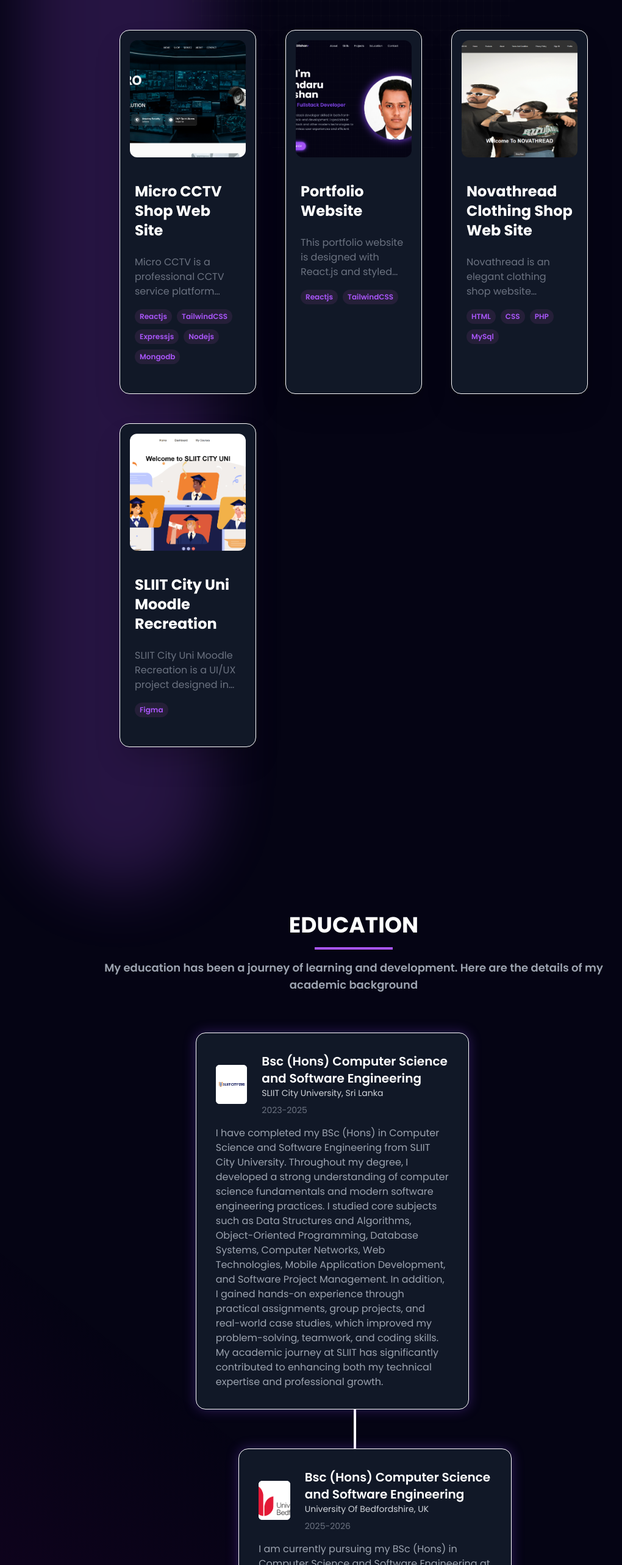
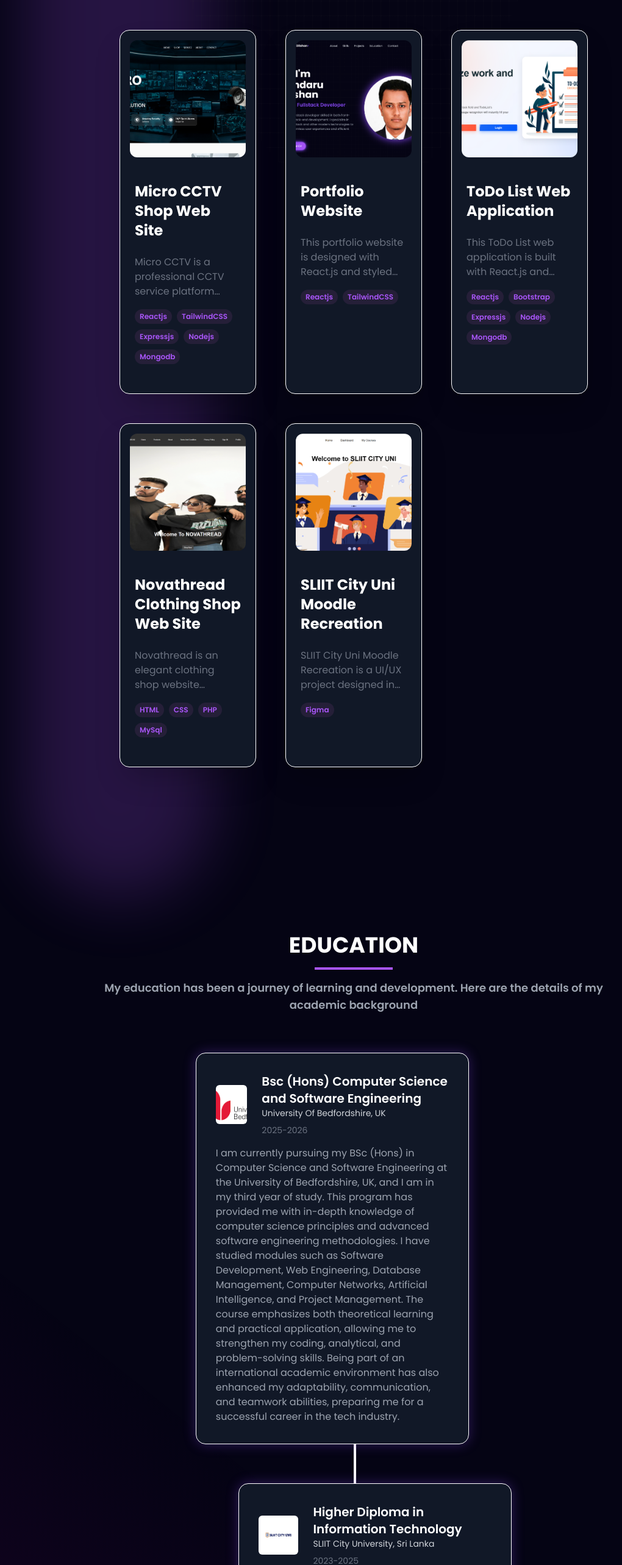
Before and after one commit to Sandaru03/Portfolio-Website, a React (Vite) app: page / in a window 1280 px wide. Shown: the part 2123-4689 px from the top of the page at 61% size, without its empty margins (60-1080 px from the left). Built offline with nearby package versions, Linux system fonts and the light colour scheme.

Commit message:
Add New Project

```diff
--- a/src/components/About/About.jsx
+++ b/src/components/About/About.jsx
@@ -72,7 +72,7 @@
           </motion.p>
 
           <motion.a
-            href="https://drive.google.com/file/d/1QWc8XqugqC0EB9l4d4qwv075GYDqHcwH/view?usp=drive_link"
+            href="https://drive.google.com/file/d/1B2cVfVsV1ugQIe4I60hpoyzqWaUzD9AA/view?usp=drive_link"
             target='_blank'
             rel='noopener noreferrer'
             className='inline-block bg-[#8245ec] text-white px-6 py-3 rounded-full transform hover:scale-105 transition duration-300'
--- a/src/constants.js
+++ b/src/constants.js
@@ -33,6 +33,7 @@
 // // Project Section Logo's
 import microcctvLogo from './assets/work_logo/CCTV_Project.png';
 import portfolio from './assets/work_logo/portfolio.png';
+import ToDoList from './assets/work_logo/ToDoList.png';
 import clothingShop from './assets/work_logo/Clothing_Shop.png';
 import moodle from './assets/work_logo/moodle.png';
 // import npmLogo from './assets/work_logo/npm.png';
@@ -144,21 +145,21 @@
   export const education = [
     {
       id: 0,
-      img: sliitcityuni,
-      school: "SLIIT City University, Sri Lanka",
-      date: "2023-2025",
-      // grade: "7.81 CGPA",
-      desc: "I have completed my BSc (Hons) in Computer Science and Software Engineering from SLIIT City University. Throughout my degree, I developed a strong understanding of computer science fundamentals and modern software engineering practices. I studied core subjects such as Data Structures and Algorithms, Object-Oriented Programming, Database Systems, Computer Networks, Web Technologies, Mobile Application Development, and Software Project Management. In addition, I gained hands-on experience through practical assignments, group projects, and real-world case studies, which improved my problem-solving, teamwork, and coding skills. My academic journey at SLIIT has significantly contributed to enhancing both my technical expertise and professional growth.",
-      degree: "Bsc (Hons) Computer Science and Software Engineering",
-    },
-    {
-      id: 1,
       img: uk,
       school: "University Of Bedfordshire, UK",
       date: "2025-2026",
       // grade: "73.2%",
       desc: "I am currently pursuing my BSc (Hons) in Computer Science and Software Engineering at the University of Bedfordshire, UK, and I am in my third year of study. This program has provided me with in-depth knowledge of computer science principles and advanced software engineering methodologies. I have studied modules such as Software Development, Web Engineering, Database Management, Computer Networks, Artificial Intelligence, and Project Management. The course emphasizes both theoretical learning and practical application, allowing me to strengthen my coding, analytical, and problem-solving skills. Being part of an international academic environment has also enhanced my adaptability, communication, and teamwork abilities, preparing me for a successful career in the tech industry.",
       degree: "Bsc (Hons) Computer Science and Software Engineering",
+    },
+     {
+      id: 0,
+      img: sliitcityuni,
+      school: "SLIIT City University, Sri Lanka",
+      date: "2023-2025",
+      // grade: "7.81 CGPA",
+      desc: "I have completed my Higher Diploma in Information Technology from SLIIT City University. Throughout my diploma, I developed a strong understanding of computer science fundamentals and modern software engineering practices. I studied core subjects such as Data Structures and Algorithms, Object-Oriented Programming, Database Systems, Computer Networks, Web Technologies, Mobile Application Development, and Software Project Management. In addition, I gained hands-on experience through practical assignments, group projects, and real-world case studies, which improved my problem-solving, teamwork, and coding skills. My academic journey at SLIIT has significantly contributed to enhancing both my technical expertise and professional growth.",
+      degree: "Higher Diploma in Information Technology",
     },
     {
       id: 2,
@@ -196,6 +197,17 @@
     },
     {
       id: 2,
+      title: "ToDo List Web Application",
+      description:
+      "This ToDo List web application is built with React.js and styled with Bootstrap, offering a responsive and user-friendly interface. The backend uses Express.js, Node.js, and MongoDB, enabling users to efficiently create, update, and manage tasks with features like search and filtering.",       image: ToDoList,
+      tags: ["Reactjs", "Bootstrap", "Expressjs", "Nodejs", "Mongodb"],
+      github: "https://github.com/Sandaru03",
+      webapp: "https://to-do-list-frontend-weld-nine.vercel.app/",
+
+
+    },
+    {
+      id: 3,
       title: "Novathread Clothing Shop Web Site",
       description:
         "Novathread is an elegant clothing shop website developed using HTML, CSS, PHP, and MySQL. It provides customers with a smooth shopping experience, featuring product browsing, cart management, and secure checkout. The platform combines simplicity with functionality to create a reliable e-commerce solution.",
@@ -205,7 +217,7 @@
 
     },
     {
-      id: 3,
+      id: 4,
       title: "SLIIT City Uni Moodle Recreation",
       description:
         "SLIIT City Uni Moodle Recreation is a UI/UX project designed in Figma to reimagine the university’s Moodle platform with a modern and user-friendly interface. The design focuses on simplicity, accessibility, and better navigation to enhance the student learning experience.",
```
Also changed, not shown: src/assets/work_logo/ToDoList.png (added).
